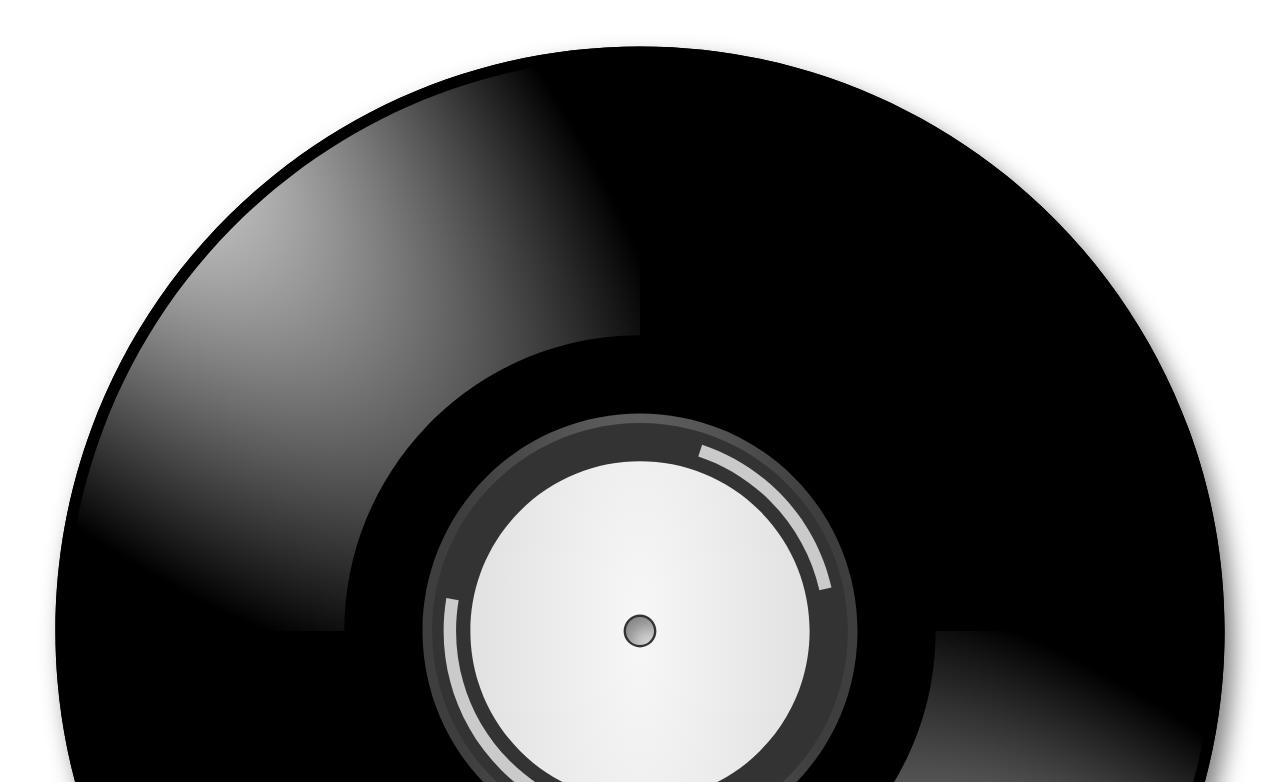
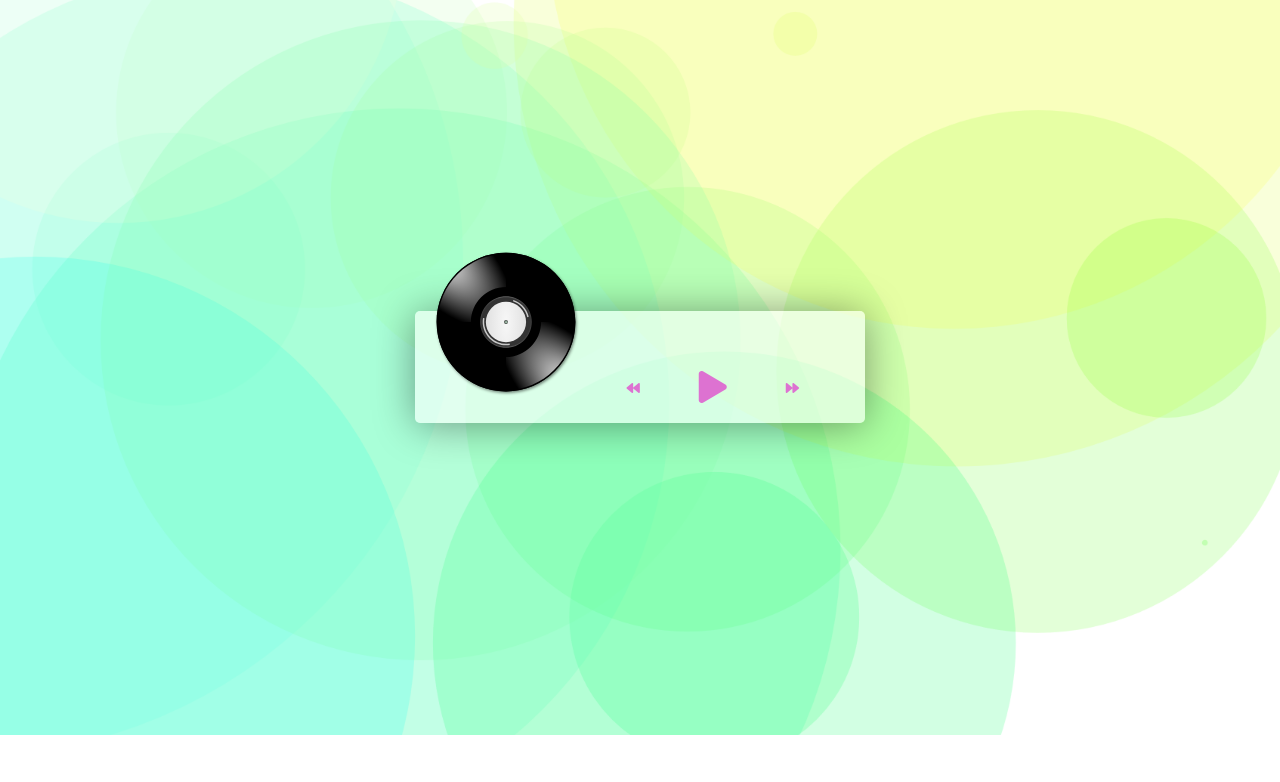
Before and after one commit to webgrandmo/bj-player, a plain HTML site: page index.html in a window 1280 px wide. Shown: the part 81-863 px from the top of the page. After the commit the page ends 816 px from the top, so only its background shows below. Drawn offline with Linux system fonts and the light colour scheme.

Commit message:
bj-player/css. Add styling

```diff
--- a/css/style.css
+++ b/css/style.css
@@ -0,0 +1,81 @@
+@import url('https://fonts.googleapis.com/css2?family=Ubuntu:wght@400;500&display=swap');
+
+* {
+    box-sizing: border-box;
+}
+
+body {
+    font-family: 'Ubuntu', sans-serif;
+    display: flex;
+    justify-content: center;
+    align-items: center;
+    min-height: 100vh;
+    flex-direction: column;
+    background: url('/img/bg.png') center no-repeat;
+    background-size: cover;
+    color: #8a8a8a;
+}
+
+.player-container {
+    width: 450px;
+    background: rgba(255, 255, 255, .6);
+    padding: 1rem 2rem;
+    border-radius: 5px;
+    box-shadow: 0 2px 40px rgba(0, 0, 0, .4);
+    display: flex;
+    position: relative;
+    z-index: 10;
+    margin-top: 5rem;
+}
+
+.cover-container {
+    text-align: center;
+    width: 150px;
+    height: 80px;
+}
+
+.cover-container img {
+    width: inherit;
+    height: auto;
+    animation-name: spin;
+    animation-duration: 8000ms;
+    animation-iteration-count: infinite;
+    animation-timing-function: linear;
+    animation-play-state: paused;
+    position: absolute;
+    top: -4rem;
+    left: 1rem;
+}
+
+@keyframes spin {
+    from {
+        transform:rotate(0deg);
+    }
+    to {
+        transform:rotate(360deg);
+    }
+}
+
+.player-nav {
+    align-self: flex-end;
+    display: flex;
+    justify-content: space-around;
+    width: 60%;
+}
+.player-nav button {
+    appearance: none;
+    background: transparent;
+    border: none;
+    outline: none;
+    cursor: pointer;
+    padding: 0 1rem;
+    color: rgb(221, 114, 209);
+}
+
+.player-nav button:focus {
+    border-color: #e5e5e5;
+}
+
+.player-nav .action-btn-big {
+    font-size: 2rem;
+}
--- a/index.html
+++ b/index.html
@@ -11,7 +11,6 @@
 
 <body>
     <div class="player-container" id="player-container">
-        <h1>BJ Music Player</h1>
         <div class="track-info">
             <h4 id="title"></h4>
             <div class="progressbar-container" id="progressbar-container">
```
Also changed, not shown: img/bg.png (added).
